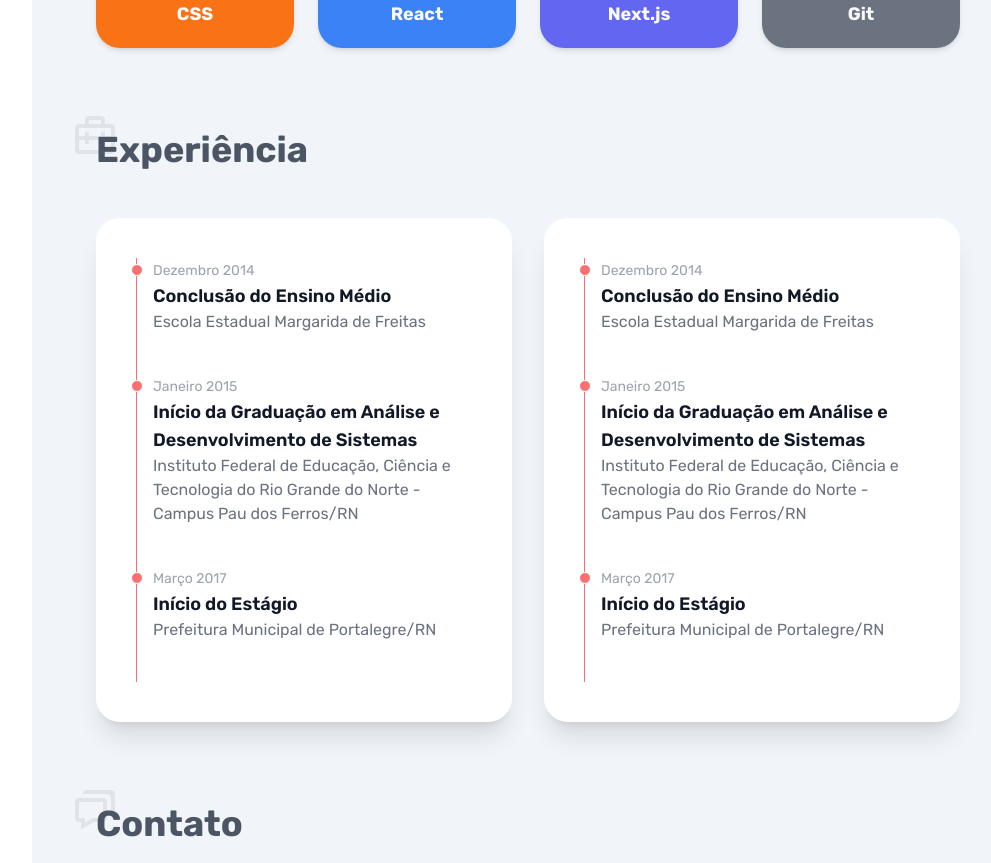
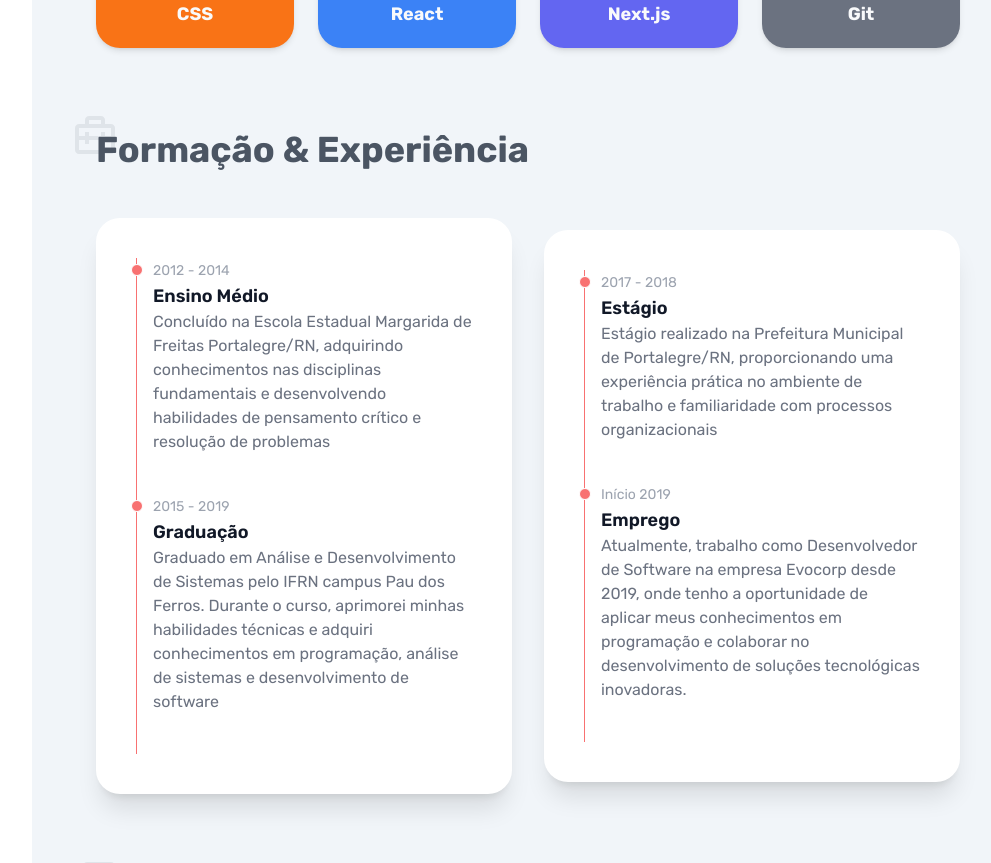
Before and after one commit to claudiozh/my-portfolio, a Next.js app: page / in a window 1280 px wide. Shown: the part 2560-3423 px from the top of the page, without its empty margins (256-1247 px from the left). Built offline with nearby package versions, Linux system fonts and the light colour scheme.

Commit message:
feat: add texts in section experiences

```diff
--- a/src/app/page.tsx
+++ b/src/app/page.tsx
@@ -39,7 +39,7 @@ export default function PageDefault() {
           </Section>
 
           <Section
-            title="Experiência"
+            title="Formação & Experiência"
             icon={<BiBriefcaseAlt2 />}
             id={ids.experience}
           >
--- a/src/components/About.tsx
+++ b/src/components/About.tsx
@@ -14,7 +14,7 @@ export const About = () => {
       <div className="flex flex-col gap-4">
         <div className="flex justify-between gap-8">
           <p className="text-gray-600 text-lg font-bold">{language}</p>
-          <p>{percentage}%</p>
+          <p className="font-bold">{percentage}%</p>
         </div>
 
         <ProgressBar percentage={percentage} />
--- a/src/components/Experience.tsx
+++ b/src/components/Experience.tsx
@@ -1,11 +1,17 @@
+import { IEducationOrExperience } from '@/interfaces/education-or-experience'
 import { education } from '@/utils/education'
+import { experience } from '@/utils/experience'
+
+type TimelineProps = {
+  list: IEducationOrExperience[]
+}
 
 export const Experience = () => {
-  return (
-    <div className="flex flex-col md:flex-row items-center justify-between gap-8">
+  const Timeline = ({ list }: TimelineProps) => {
+    return (
       <div className="bg-white flex flex-1  justify-between gap-4 shadow-xl p-10 rounded-3xl">
         <ol className="relative border-l border-red-400">
-          {education.map(({ title, description, date }, key) => (
+          {list.map(({ title, description, date }, key) => (
             <li className="mb-10 ml-4" key={key}>
               <div className="absolute w-3 h-3 bg-red-400 rounded-full mt-1.5 -left-1.5 border border-white dark:border-gray-900 dark:bg-gray-700"></div>
               <time className="mb-1 text-sm font-normal leading-none text-gray-400 dark:text-gray-500">
@@ -21,25 +27,13 @@ export const Experience = () => {
           ))}
         </ol>
       </div>
+    )
+  }
 
-      <div className="bg-white flex flex-1  justify-between gap-4 shadow-xl p-10 rounded-3xl">
-        <ol className="relative border-l border-red-400">
-          {education.map(({ title, description, date }, key) => (
-            <li className="mb-10 ml-4" key={key}>
-              <div className="absolute w-3 h-3 bg-red-400 rounded-full mt-1.5 -left-1.5 border border-white dark:border-gray-900 dark:bg-gray-700"></div>
-              <time className="mb-1 text-sm font-normal leading-none text-gray-400 dark:text-gray-500">
-                {date}
-              </time>
-              <h3 className="text-lg font-semibold text-gray-900 dark:text-white">
-                {title}
-              </h3>
-              <p className="text-base font-normal text-gray-500 dark:text-gray-400">
-                {description}
-              </p>
-            </li>
-          ))}
-        </ol>
-      </div>
+  return (
+    <div className="flex flex-col md:flex-row items-center justify-between gap-8">
+      <Timeline list={education} />
+      <Timeline list={experience} />
     </div>
   )
 }
--- a/src/utils/education.ts
+++ b/src/utils/education.ts
@@ -2,19 +2,15 @@ import { IEducationOrExperience } from '@/interfaces/education-or-experience'
 
 export const education: IEducationOrExperience[] = [
   {
-    title: 'Conclusão do Ensino Médio',
-    description: 'Escola Estadual Margarida de Freitas',
-    date: 'Dezembro 2014',
+    title: 'Ensino Médio',
+    description:
+      'Concluído na Escola Estadual Margarida de Freitas Portalegre/RN, adquirindo conhecimentos nas disciplinas fundamentais e desenvolvendo habilidades de pensamento crítico e resolução de problemas',
+    date: '2012 - 2014',
   },
   {
-    title: 'Início da Graduação em Análise e Desenvolvimento de Sistemas',
+    title: 'Graduação',
     description:
-      'Instituto Federal de Educação, Ciência e Tecnologia do Rio Grande do Norte - Campus Pau dos Ferros/RN',
-    date: 'Janeiro 2015',
-  },
-  {
-    title: 'Início do Estágio',
-    description: 'Prefeitura Municipal de Portalegre/RN',
-    date: 'Março 2017',
+      'Graduado em Análise e Desenvolvimento de Sistemas pelo IFRN campus Pau dos Ferros. Durante o curso, aprimorei minhas habilidades técnicas e adquiri conhecimentos em programação, análise de sistemas e desenvolvimento de software',
+    date: '2015 - 2019',
   },
 ]
--- a/src/utils/experience.ts
+++ b/src/utils/experience.ts
@@ -2,14 +2,15 @@ import { IEducationOrExperience } from '@/interfaces/education-or-experience'
 
 export const experience: IEducationOrExperience[] = [
   {
-    title: 'Conclusão do Ensino Médio',
-    description: 'Colégio Estadual Professora Maria de Lourdes Borges',
-    date: 'Janeiro 2014',
+    title: 'Estágio',
+    description:
+      'Estágio realizado na Prefeitura Municipal de Portalegre/RN, proporcionando uma experiência prática no ambiente de trabalho e familiaridade com processos organizacionais',
+    date: '2017 - 2018',
   },
   {
-    title: 'Tecnólogo em Análise e Desenvolvimento de Sistemas',
+    title: 'Emprego',
     description:
-      'Instituto Federal de Educação, Ciência e Tecnologia do Rio Grande do Norte',
-    date: 'Dezembro 2019',
+      'Atualmente, trabalho como Desenvolvedor de Software na empresa Evocorp desde 2019, onde tenho a oportunidade de aplicar meus conhecimentos em programação e colaborar no desenvolvimento de soluções tecnológicas inovadoras.',
+    date: 'Início 2019',
   },
 ]
```
